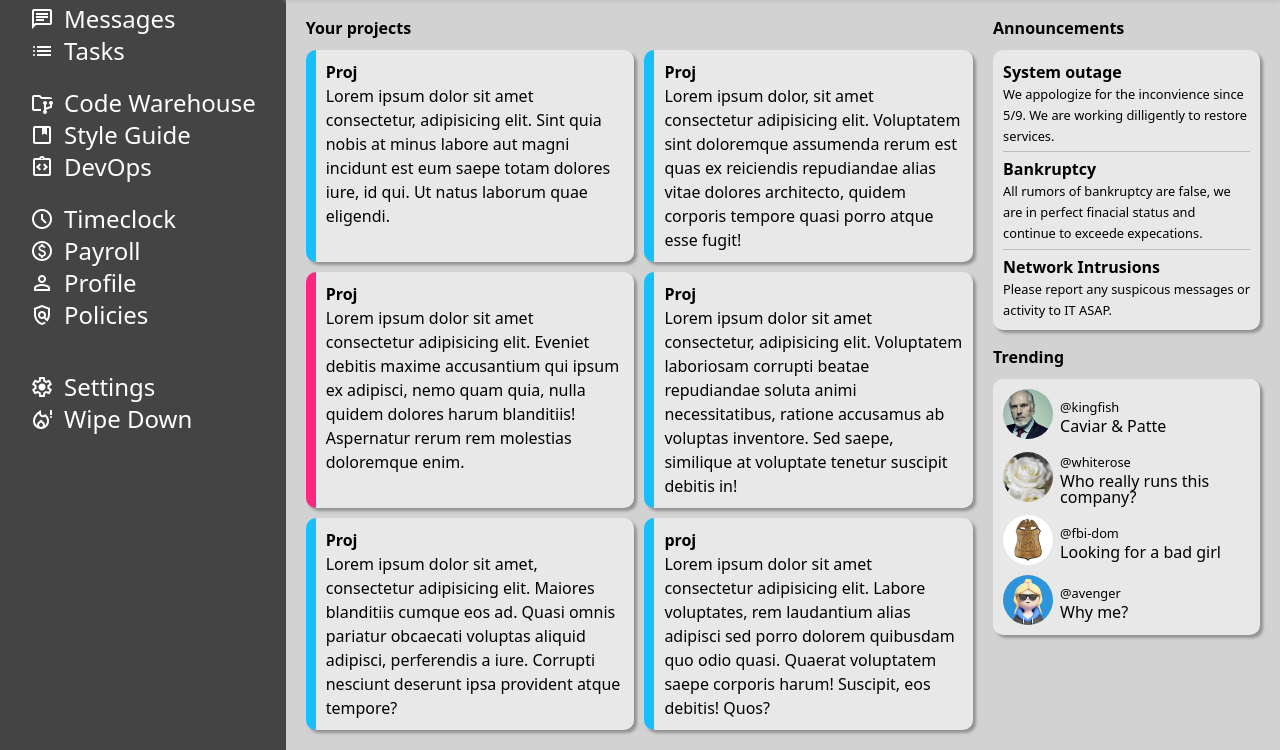
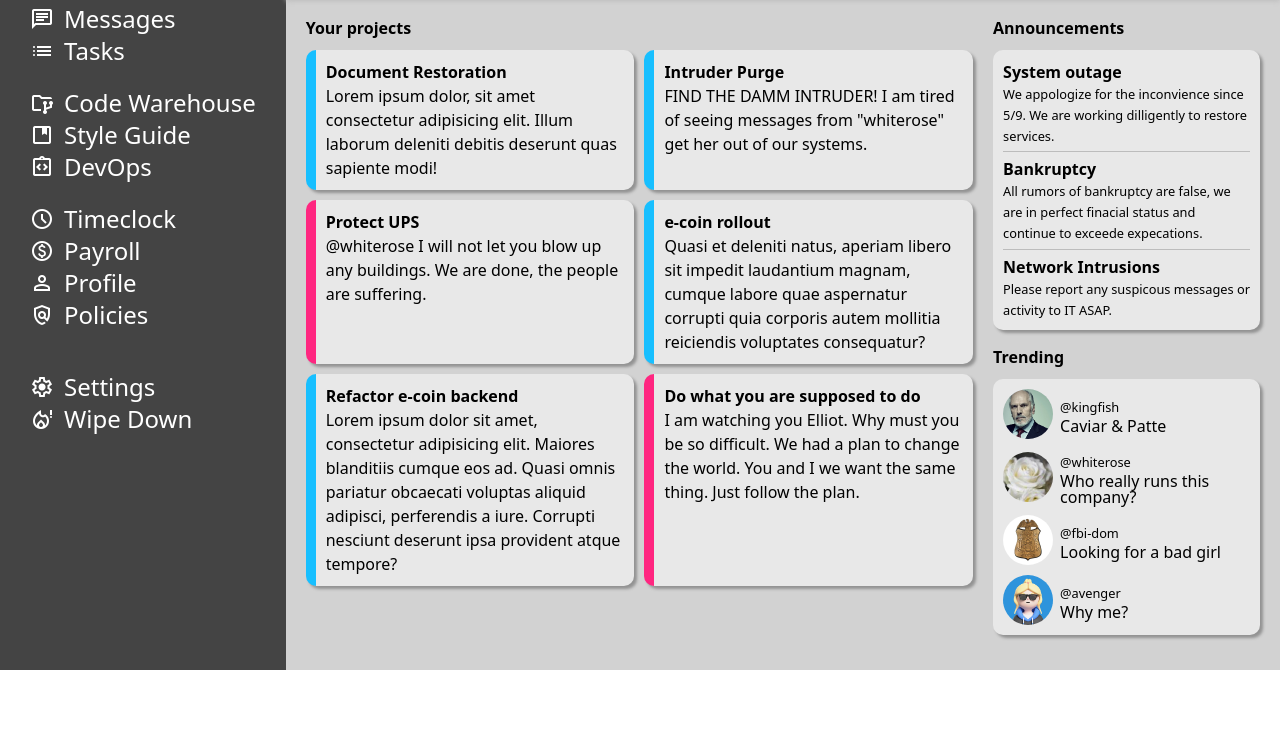
Before and after one commit to fabulousgk/top-projects, a website: page projects/admin-dashboard/index.html in a window 1280 px wide. Shown: the part 159-909 px from the top of the page. After the commit the page ends 829 px from the top, so only its background shows below. Drawn offline with nearby package versions, Linux system fonts and the light colour scheme.

Commit message:
feat: just some fun text

```diff
--- a/projects/admin-dashboard/index.html
+++ b/projects/admin-dashboard/index.html
@@ -151,42 +151,36 @@
 				<h2>Your projects</h2>
 				<div class="cards">
 					<div class="card">
-						<h3>Proj</h3>
+						<h3>Document Restoration</h3>
 						<p>
-							Lorem ipsum dolor sit amet consectetur, adipisicing elit. Sint
-							quia nobis at minus labore aut magni incidunt est eum saepe totam
-							dolores iure, id qui. Ut natus laborum quae eligendi.
+							Lorem ipsum dolor, sit amet consectetur adipisicing elit. Illum
+							laborum deleniti debitis deserunt quas sapiente modi!
 						</p>
 					</div>
 					<div class="card">
-						<h3>Proj</h3>
+						<h3>Intruder Purge</h3>
 						<p>
-							Lorem ipsum dolor, sit amet consectetur adipisicing elit.
-							Voluptatem sint doloremque assumenda rerum est quas ex reiciendis
-							repudiandae alias vitae dolores architecto, quidem corporis
-							tempore quasi porro atque esse fugit!
+							FIND THE DAMM INTRUDER! I am tired of seeing messages from
+							"whiterose" get her out of our systems.
 						</p>
 					</div>
 					<div class="card urgent">
-						<h3>Proj</h3>
+						<h3>Protect UPS</h3>
 						<p>
-							Lorem ipsum dolor sit amet consectetur adipisicing elit. Eveniet
-							debitis maxime accusantium qui ipsum ex adipisci, nemo quam quia,
-							nulla quidem dolores harum blanditiis! Aspernatur rerum rem
-							molestias doloremque enim.
+							@whiterose I will not let you blow up any buildings. We are done,
+							the people are suffering.
 						</p>
 					</div>
 					<div class="card">
-						<h3>Proj</h3>
+						<h3>e-coin rollout</h3>
 						<p>
-							Lorem ipsum dolor sit amet consectetur, adipisicing elit.
-							Voluptatem laboriosam corrupti beatae repudiandae soluta animi
-							necessitatibus, ratione accusamus ab voluptas inventore. Sed
-							saepe, similique at voluptate tenetur suscipit debitis in!
+							Quasi et deleniti natus, aperiam libero sit impedit laudantium
+							magnam, cumque labore quae aspernatur corrupti quia corporis autem
+							mollitia reiciendis voluptates consequatur?
 						</p>
 					</div>
 					<div class="card">
-						<h3>Proj</h3>
+						<h3>Refactor e-coin backend</h3>
 						<p>
 							Lorem ipsum dolor sit amet, consectetur adipisicing elit. Maiores
 							blanditiis cumque eos ad. Quasi omnis pariatur obcaecati voluptas
@@ -194,13 +188,12 @@
 							ipsa provident atque tempore?
 						</p>
 					</div>
-					<div class="card">
-						<h3>proj</h3>
+					<div class="card urgent">
+						<h3>Do what you are supposed to do</h3>
 						<p>
-							Lorem ipsum dolor sit amet consectetur adipisicing elit. Labore
-							voluptates, rem laudantium alias adipisci sed porro dolorem
-							quibusdam quo odio quasi. Quaerat voluptatem saepe corporis harum!
-							Suscipit, eos debitis! Quos?
+							I am watching you Elliot. Why must you be so difficult. We had a
+							plan to change the world. You and I we want the same thing. Just
+							follow the plan.
 						</p>
 					</div>
 				</div>
```
